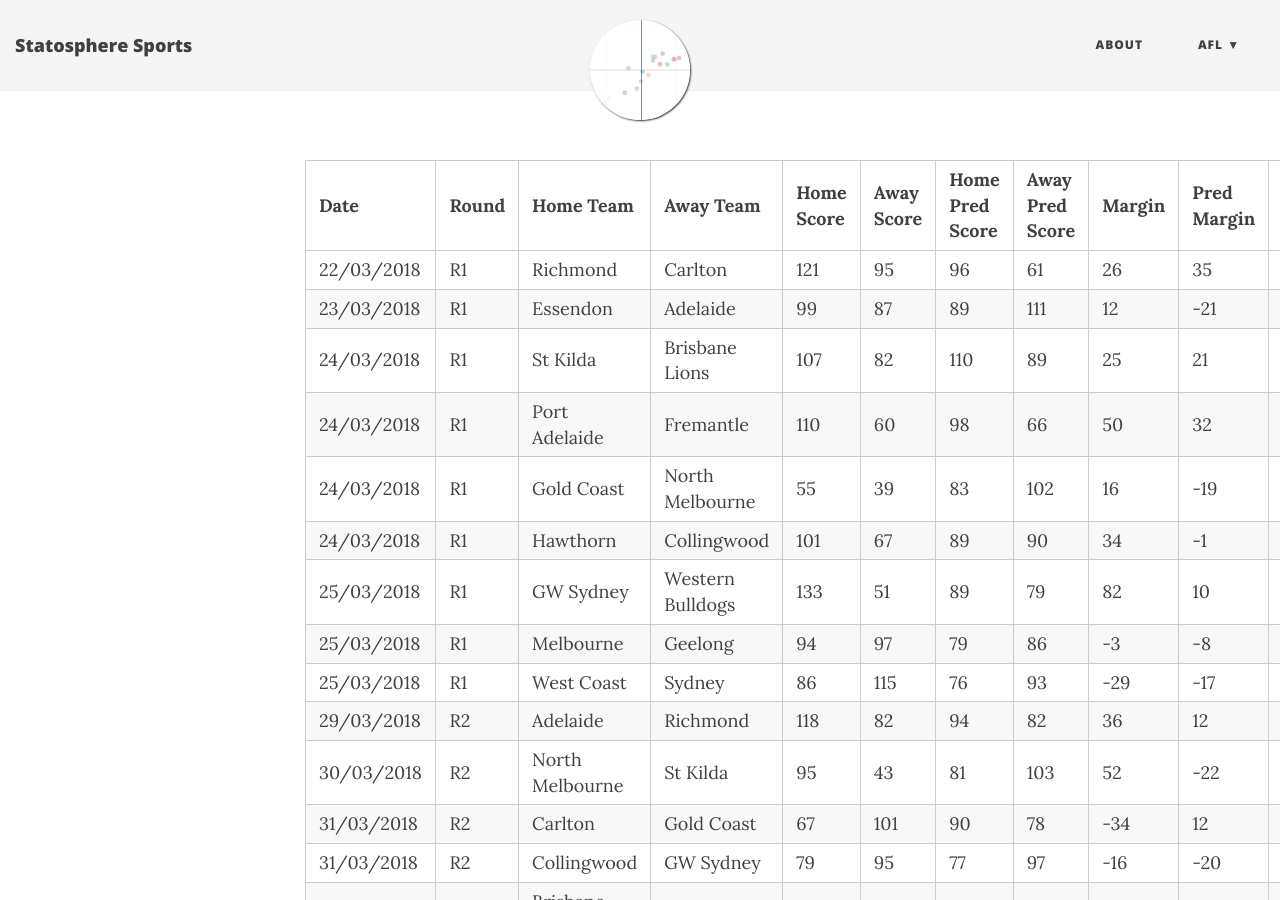
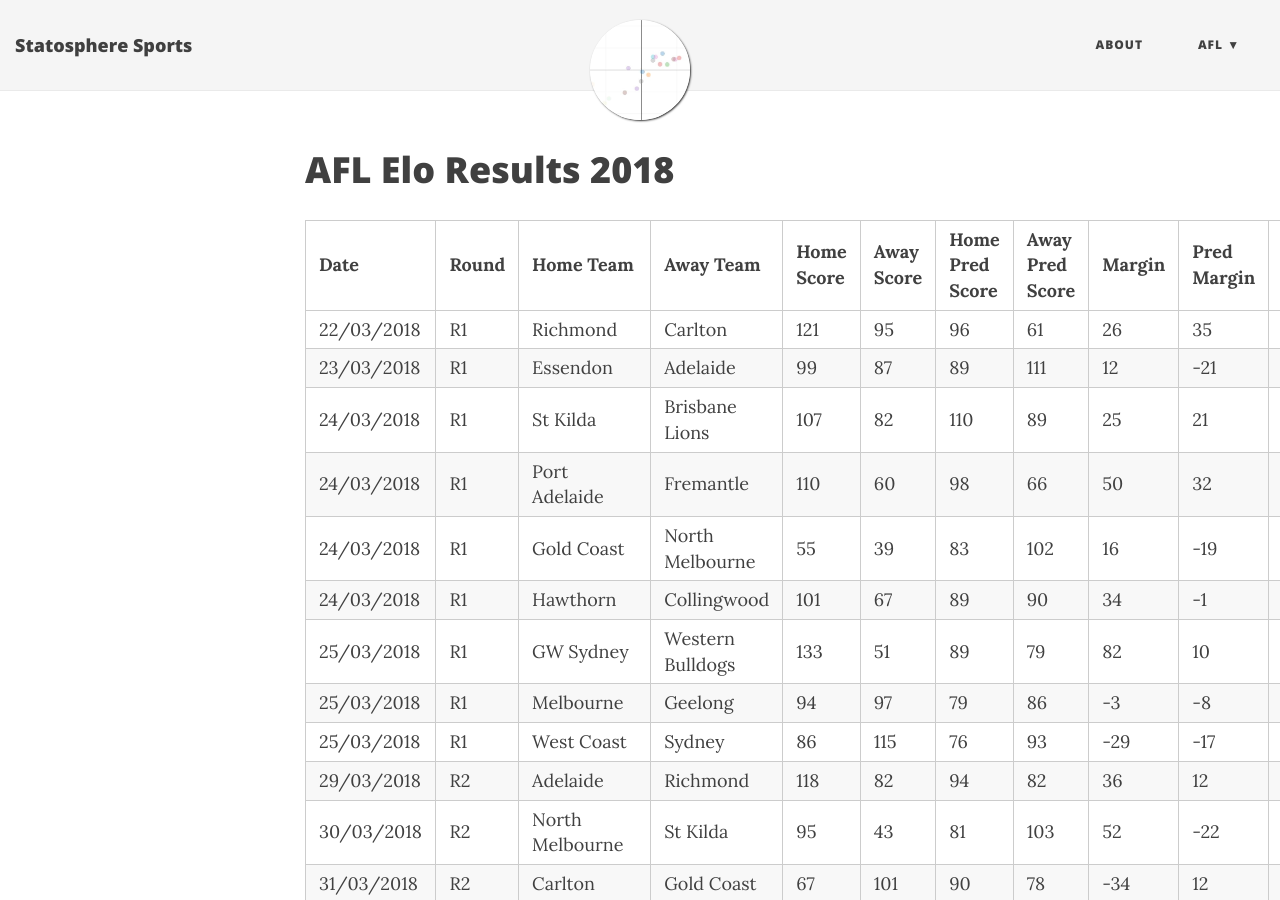
Before and after one commit to StatosphereSports/statospheresports.github.io, a Jekyll site: the page built from results.md, in a window 1280 px wide and 900 px high. Built offline with Jekyll 4.4.1, drawn with Linux system fonts in a browser that asks for light colours; nearby versions of some CDN libraries.

Commit message:
Update results.md

```diff
--- a/results.md
+++ b/results.md
@@ -4,7 +4,7 @@
 ---
 <ul class="results">
 <div class="blurb">
-<h1></h1>
+<h1>AFL Elo Results 2018</h1>
 <p>
 <table border="1" class="dataframe">
   <thead>
```
